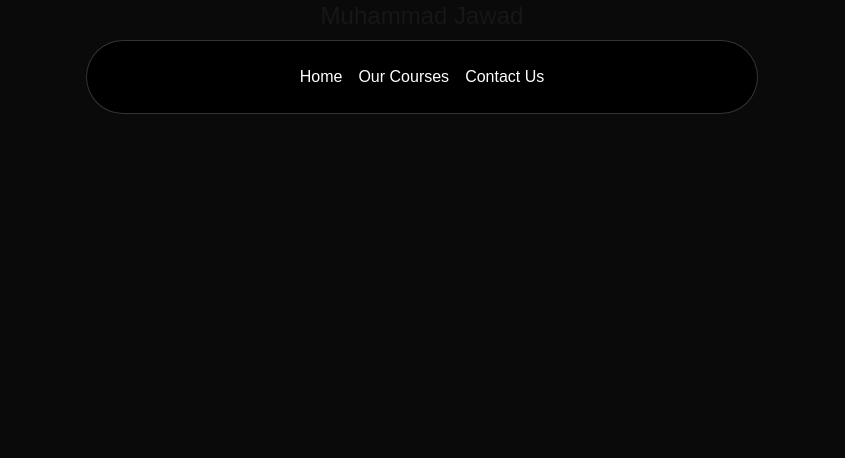
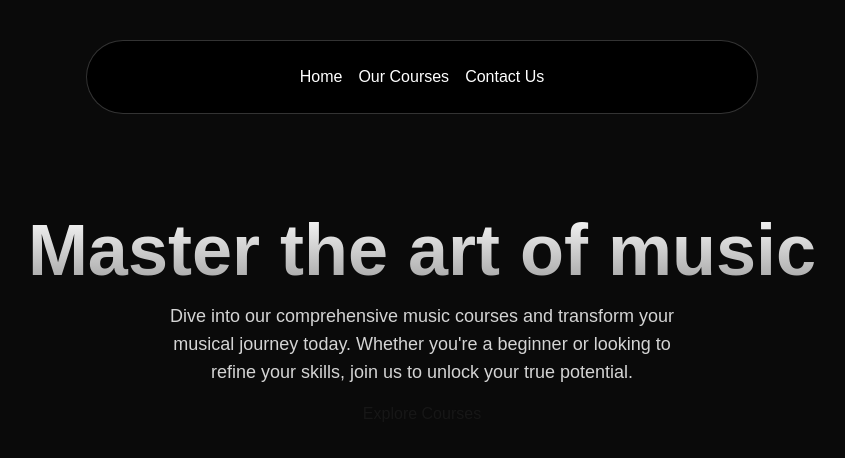
Before and after one commit to Muhammad-Jawad-0/Music_Course, a Next.js app: page / in a window 1280 px wide. Shown: the top 458 px of the page, without its empty margins (218-1063 px from the left). Built offline with nearby package versions, Linux system fonts and the light colour scheme.

Commit message:
hero sectoion create

```diff
--- /dev/null
+++ b/src/app/components/HeroSection.tsx
@@ -0,0 +1,23 @@
+import Link from "next/link";
+
+const HeroSection = () => {
+  return (
+    <div className="h-auto md:h-[40rem] w-full rounded-md flex flex-col items-center justify-center relative overflow-hidden mx-auto py-10 md:py-0">
+      <div className="p-4 relative z-10 w-full text-center">
+        <h1 className="mt-20 md:mt-0 text-4xl md:text-7xl font-bold bg-clip-text text-transparent bg-gradient-to-b from-neutral-50 to-neutral-400">
+          Master the art of music
+        </h1>
+        <p className="mt-4 font-normal text-base md:text-lg text-neutral-300 max-w-lg mx-auto">
+          Dive into our comprehensive music courses and transform your musical
+          journey today. Whether you're a beginner or looking to refine your
+          skills, join us to unlock your true potential.
+        </p>
+        <div className="mt-4">
+          <Link href={"/courses"}>Explore Courses</Link>
+        </div>
+      </div>
+    </div>
+  );
+};
+
+export default HeroSection;
--- a/src/app/page.tsx
+++ b/src/app/page.tsx
@@ -1,9 +1,10 @@
 import Image from "next/image";
+import HeroSection from "./components/HeroSection";
 
 export default function Home() {
   return (
     <main className="min-h-screen bg-black/[0.96] antialiased bg-grid-white/[0.02]">
-    <h1 className="text-2xl text-center">Muhammad Jawad</h1>
+    <HeroSection />
     </main>
   );
 }
```
